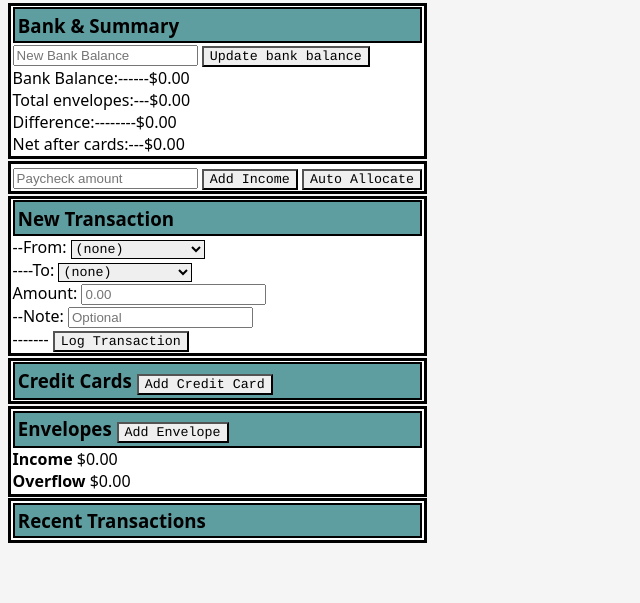
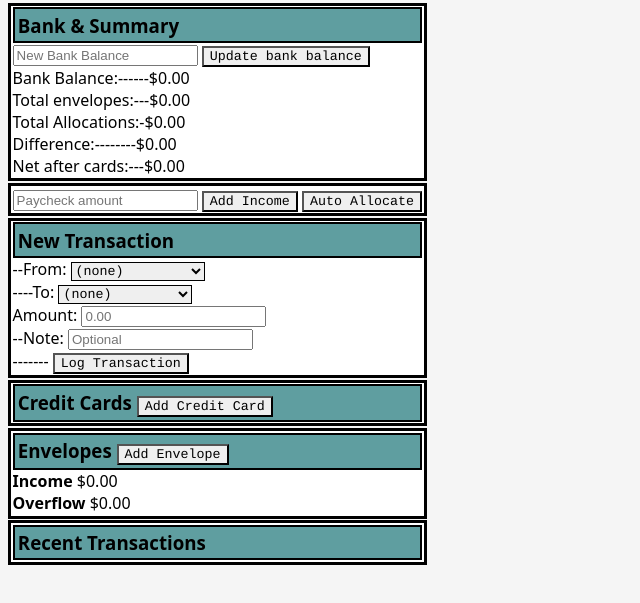
Before and after one commit to martinturrietta/Dead-Simple-Budget, a plain HTML site: page index.html in a window 1280 px wide. Shown: the part 69-672 px from the top of the page, without its empty margins (0-640 px from the left). Drawn offline with Linux system fonts and the light colour scheme.

Commit message:
Update index.html
added "Total Allocations" to summary

```diff
--- a/index.html
+++ b/index.html
@@ -34,6 +34,9 @@
             </div>
             <div class="summary-row">
                 <span>Total envelopes:---$<span id="sum-envelopes">0.00</span></span>
+            </div>
+            <div>
+                <span>Total Allocations:-$<span id="sum-allocations">0.00</span></span>
             </div>
             <div class="summary-row">
                 <span>Difference:--------$<span id="sum-diff">0.00</span></span>
```
